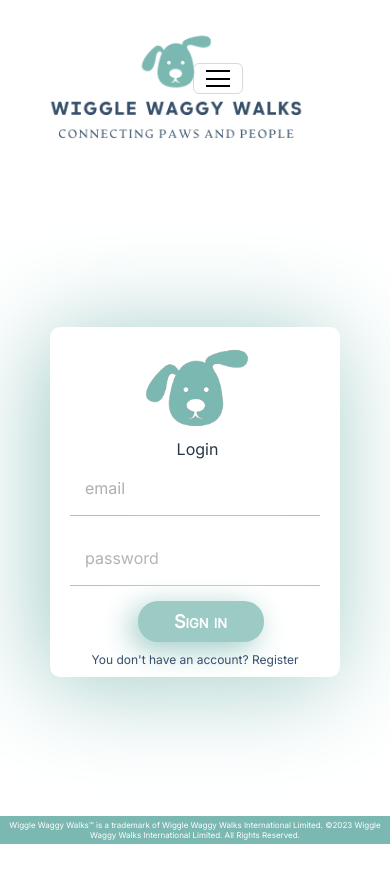
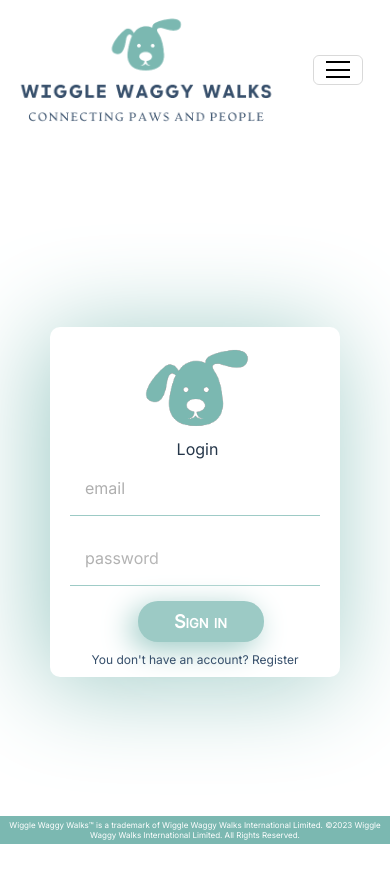
Before and after one commit to samjaygill/Capstone_Client, a React (Create React App) app: page /login in a window 390 px wide. Shown: the top 882 px of the page. Built offline with nearby package versions, Linux system fonts and the light colour scheme; no server answers.

Commit message:
updated padding for logo

```diff
--- a/src/components/css/NavBar.css
+++ b/src/components/css/NavBar.css
@@ -7,7 +7,7 @@
 .navbar > .container-xxl {
   align-items: center;
   height: 70px;
-  justify-content: space-between;
+  /* justify-content: space-between; */
   width: 100%;
   display: -webkit-inline-box;
 }
@@ -42,9 +42,9 @@ nav.navbar.scrolled {
 }
 
 nav.navbar a.navbar-brand {
-  max-width: 8%;
+  max-width: 100%;
   height: auto;
-  padding-top: 22px;
+  /* padding-top: 22px; */
 }
 
 .logo-container {
@@ -182,7 +182,7 @@ nav.navbar .navbar-toggler[aria-expanded="true"] .navbar-toggler-icon {
     margin-right: 0;
   }
   .logo {
-    padding-left: 30px;
+    padding: 0px;
   }
   .logo-container {
     z-index: 2;
```
